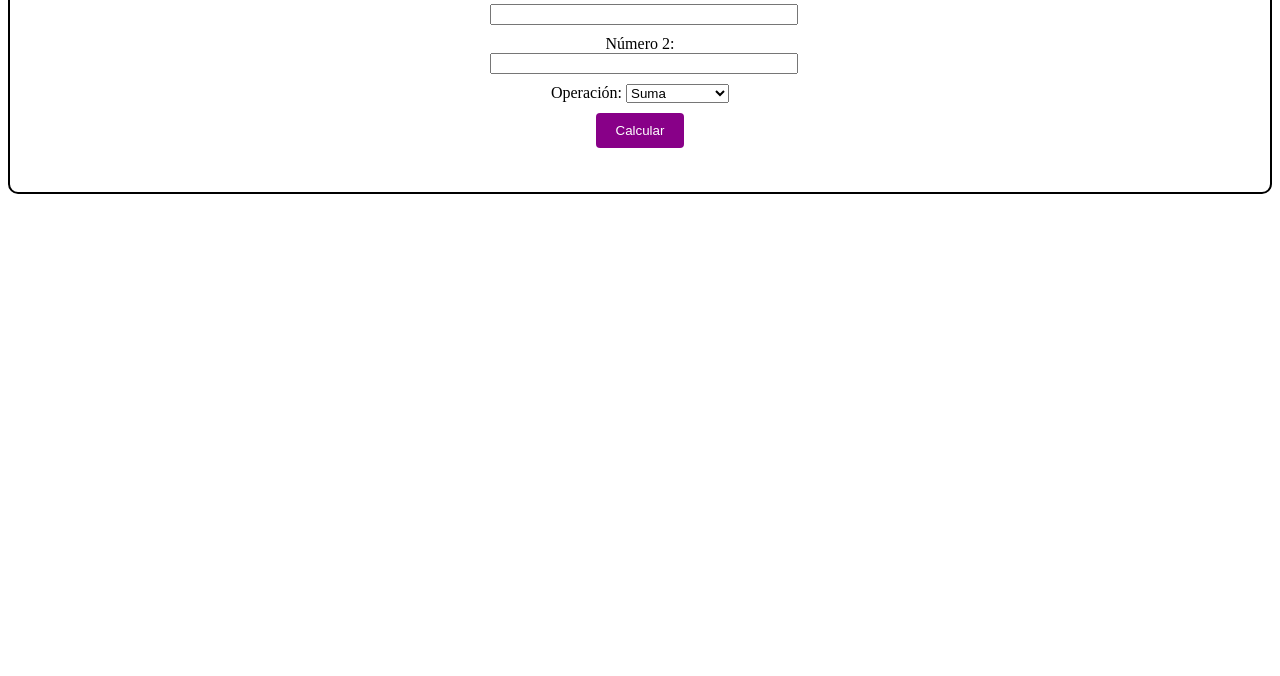
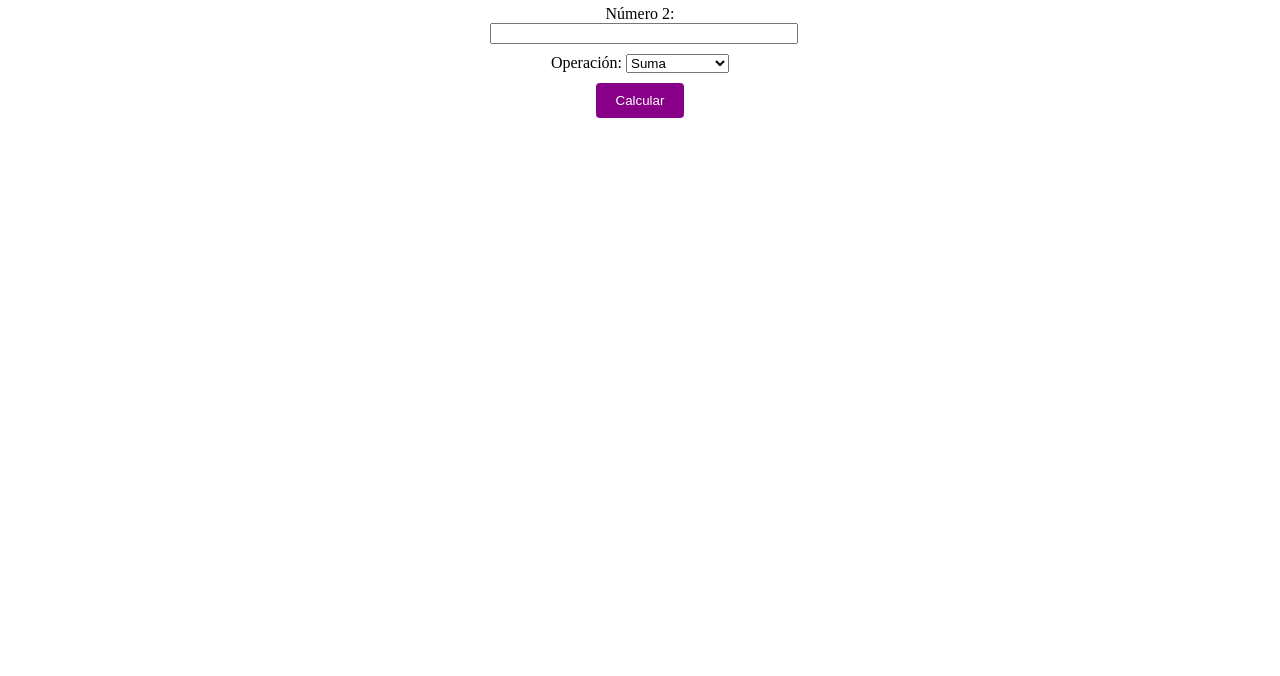
Before and after one commit to Milanesa21/Practica-Manipulacion-del-DOM, a plain HTML site: page trabajo3.html in a window 1280 px wide. Shown: the part 124-800 px from the top of the page. Drawn offline with Linux system fonts and the light colour scheme.

Commit message:
Correccion de errores en trabajo 2 y trabajo 3

```diff
--- a/main2.js
+++ b/main2.js
@@ -14,7 +14,7 @@ const recetas = [
       titulo: "Pastel de Chocolate",
       descripcion: "Irresistible pastel de chocolate con cobertura de ganache.",
       imagen:
-        "https://www.azucardominomex.com/sites/azucardominomex_com/files/styles/m/public/2022-09/600x336_PASTEL-DE-CHOCOLATE-BRUCE.jpg.webp?itok=gb1wsXIT",
+        "https://imag.bonviveur.com/pastel-de-chocolate.webp",
     },
     {
       titulo: "Ensalada Caprese",
--- a/style3.css
+++ b/style3.css
@@ -14,7 +14,7 @@
 
 button {
   padding: 10px 20px;
-    background-color: #808;
+  background-color: #808 ;
   color: #fff;
   border: none;
   border-radius: 4px;
@@ -26,8 +26,3 @@
   font-weight: bold;
   margin-top: 20px;
 }
-  .container {
-    border: 2px solid #000000;
-    border-radius: 10px;
-    padding: 20px;
-  }
--- a/trabajo3.html
+++ b/trabajo3.html
@@ -8,7 +8,6 @@
     <link rel="stylesheet" href="style3.css">
 </head>
 <body>
-    <div class="container">
     <div id="calculator">
       <h1>Calculadora</h1>
       <div class="input-group">
@@ -31,8 +30,7 @@
       <button id="calculateButton">Calcular</button>
       <p id="result"></p>
     </div>
-    </div>
 
-    <script src="trabajo3.js"></script>
+    <script src="main3.js"></script>
   </body>
 </html>
```
Lines whose indentation alone changed are shown as unchanged.
